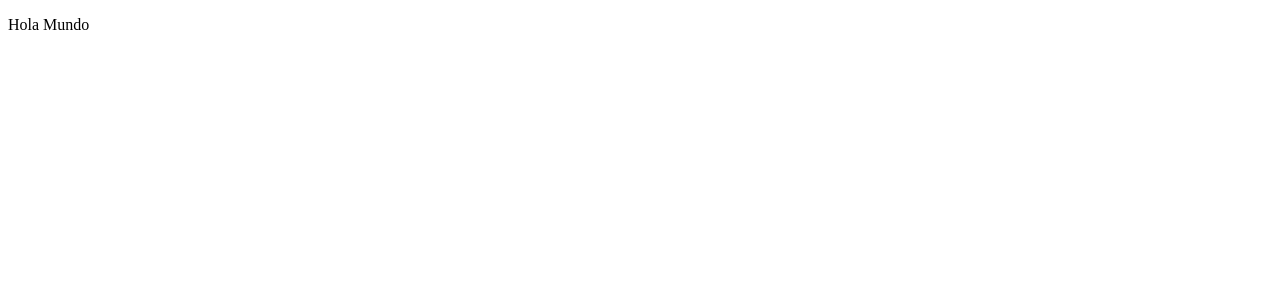
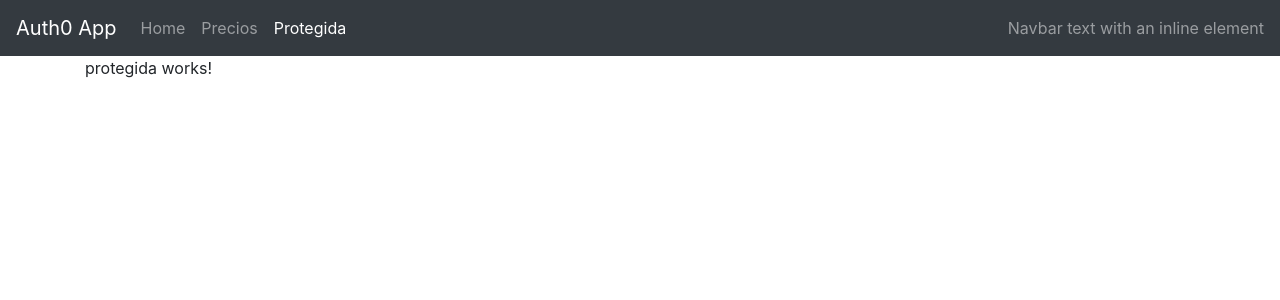
Before and after one commit to miancaron/07-authapp, an Angular app: page /protegida in a window 1280 px wide. Before the commit this address led to /. Shown: the top 300 px of the page. Built offline with nearby package versions, Linux system fonts and the light colour scheme.

Commit message:
Navbar y rutas

```diff
--- a/src/app/app-routing.module.ts
+++ b/src/app/app-routing.module.ts
@@ -1,8 +1,17 @@
-import { NgModule } from '@angular/core';
+import { NgModule, Component } from '@angular/core';
 import { Routes, RouterModule } from '@angular/router';
 
+import { HomeComponent } from './components/home/home.component';
+import { PreciosComponent } from './components/precios/precios.component';
+import { ProtegidaComponent } from './components/protegida/protegida.component';
 
-const routes: Routes = [];
+
+const routes: Routes = [
+  { path: 'home', component: HomeComponent },
+  { path: 'precios', component: PreciosComponent },
+  { path: 'protegida', component: ProtegidaComponent },
+  { path: '**', pathMatch: 'full', redirectTo: 'home' }
+];
 
 @NgModule({
   imports: [RouterModule.forRoot(routes)],
--- a/src/app/app.component.html
+++ b/src/app/app.component.html
@@ -1 +1,7 @@
-<p>Hola Mundo</p>
+<app-navbar></app-navbar>
+
+<div class="container">
+
+    <router-outlet></router-outlet>
+
+</div>
--- /dev/null
+++ b/src/app/components/home/home.component.html
@@ -0,0 +1 @@
+<p>home works!</p>
--- /dev/null
+++ b/src/app/components/home/home.component.ts
@@ -0,0 +1,16 @@
+import { Component, OnInit } from '@angular/core';
+
+@Component({
+  selector: 'app-home',
+  templateUrl: './home.component.html',
+  styles: [
+  ]
+})
+export class HomeComponent implements OnInit {
+
+  constructor() { }
+
+  ngOnInit(): void {
+  }
+
+}
--- /dev/null
+++ b/src/app/components/navbar/navbar.component.html
@@ -0,0 +1,27 @@
+<nav class="navbar navbar-expand-lg navbar-dark bg-dark">
+
+    <a class="navbar-brand" href="#">Auth0 App</a>
+
+    <div class="collapse navbar-collapse" id="navbarText">
+
+        <ul class="navbar-nav mr-auto">
+
+            <li class="nav-item" routerLinkActive="active">
+                <a class="nav-link" [routerLink]="['home']">Home</a>
+            </li>
+            <li class="nav-item" routerLinkActive="active">
+                <a class="nav-link" [routerLink]="['precios']">Precios</a>
+            </li>
+            <li class="nav-item" routerLinkActive="active">
+                <a class="nav-link" [routerLink]="['protegida']">Protegida</a>
+            </li>
+
+        </ul>
+
+        <span class="navbar-text">
+        Navbar text with an inline element
+      </span>
+
+    </div>
+
+</nav>
--- /dev/null
+++ b/src/app/components/navbar/navbar.component.ts
@@ -0,0 +1,19 @@
+import { Component, OnInit } from '@angular/core';
+import { ActivatedRoute } from '@angular/router';
+
+@Component({
+  selector: 'app-navbar',
+  templateUrl: './navbar.component.html',
+  styles: [
+  ]
+})
+export class NavbarComponent implements OnInit {
+
+  constructor( private router: ActivatedRoute ) {
+
+  }
+
+  ngOnInit(): void {
+  }
+
+}
--- /dev/null
+++ b/src/app/components/precios/precios.component.html
@@ -0,0 +1 @@
+<p>precios works!</p>
--- /dev/null
+++ b/src/app/components/precios/precios.component.ts
@@ -0,0 +1,16 @@
+import { Component, OnInit } from '@angular/core';
+
+@Component({
+  selector: 'app-precios',
+  templateUrl: './precios.component.html',
+  styles: [
+  ]
+})
+export class PreciosComponent implements OnInit {
+
+  constructor() { }
+
+  ngOnInit(): void {
+  }
+
+}
--- /dev/null
+++ b/src/app/components/protegida/protegida.component.html
@@ -0,0 +1 @@
+<p>protegida works!</p>
--- /dev/null
+++ b/src/app/components/protegida/protegida.component.ts
@@ -0,0 +1,16 @@
+import { Component, OnInit } from '@angular/core';
+
+@Component({
+  selector: 'app-protegida',
+  templateUrl: './protegida.component.html',
+  styles: [
+  ]
+})
+export class ProtegidaComponent implements OnInit {
+
+  constructor() { }
+
+  ngOnInit(): void {
+  }
+
+}
--- a/src/index.html
+++ b/src/index.html
@@ -1,13 +1,19 @@
 <!doctype html>
 <html lang="en">
+
 <head>
     <meta charset="utf-8">
     <title>Authapp</title>
     <base href="/">
     <meta name="viewport" content="width=device-width, initial-scale=1">
     <link rel="icon" type="image/x-icon" href="favicon.ico">
+
+    <link rel="stylesheet" href="https://stackpath.bootstrapcdn.com/bootstrap/4.5.0/css/bootstrap.min.css" integrity="sha384-9aIt2nRpC12Uk9gS9baDl411NQApFmC26EwAOH8WgZl5MYYxFfc+NcPb1dKGj7Sk" crossorigin="anonymous">
+
 </head>
+
 <body>
     <app-root></app-root>
 </body>
+
 </html>
```
Also changed, not shown: src/app/app.module.ts (+9 -1 lines). Lines whose indentation alone changed are shown as unchanged.
